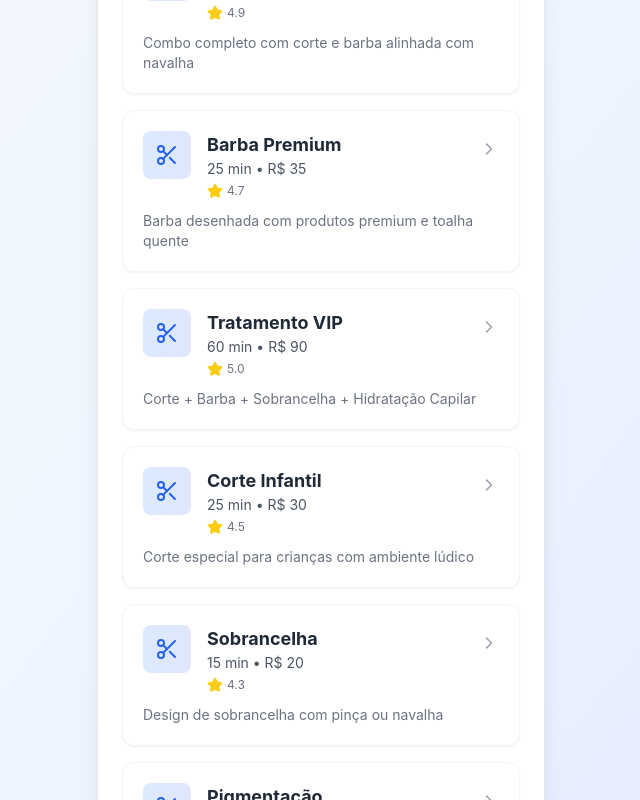
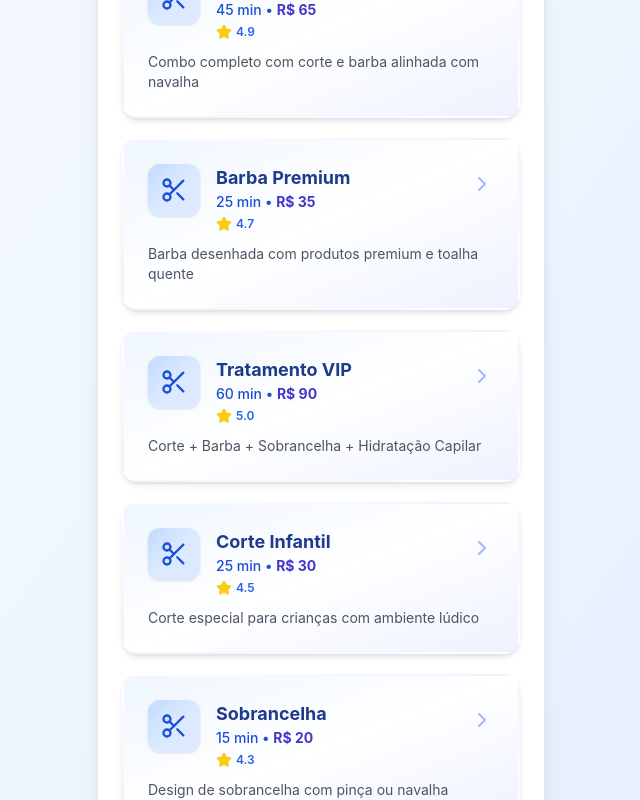
Before and after one commit to devmxs-code/trimgo-app, a React (Create React App) app: page / in a window 1280 px wide. Both pictures are taken after a click on the button "Agendar Agora". Shown: the part 583-1383 px from the top of the page, without its empty margins (319-959 px from the left). Built offline with nearby package versions, Linux system fonts and the light colour scheme.

Commit message:
Improve services list styling and enhance empty state message for better user experience

```diff
--- a/src/App.tsx
+++ b/src/App.tsx
@@ -534,42 +534,42 @@ Agradecemos sua preferência!`;
       </div>
 
       {/* Services List */}
-      <div className="grid gap-4">
+      <div className="grid gap-5">
         {filteredServices.length > 0 ? (
           filteredServices.map((service) => (
         <div
           key={service.id}
           onClick={() => handleServiceSelect(service)}
-              className="bg-white rounded-xl shadow-sm p-5 cursor-pointer hover:shadow-md transition-all duration-200 border border-gray-100 hover:border-blue-300 group"
+          className="bg-gradient-to-br from-blue-50 via-white to-indigo-50 rounded-2xl shadow-md p-6 cursor-pointer hover:shadow-lg transition-all duration-200 border-2 border-transparent hover:border-blue-400 group"
         >
           <div className="flex items-start justify-between">
             <div className="flex items-start space-x-4">
-                  <div className="bg-gradient-to-r from-blue-100 to-indigo-100 p-3 rounded-lg">
-                    <Scissors className="w-6 h-6 text-blue-600" />
+          <div className="bg-gradient-to-br from-blue-200 via-blue-100 to-indigo-100 p-3 rounded-xl shadow group-hover:from-blue-300 group-hover:to-indigo-200 transition-all">
+            <Scissors className="w-7 h-7 text-blue-700 group-hover:text-indigo-700" />
           </div>
           <div>
-                    <h3 className="font-bold text-lg text-gray-800 group-hover:text-blue-600">{service.name}</h3>
-                    <p className="text-gray-600 text-sm">{service.duration} min • R$ {service.price}</p>
+            <h3 className="font-bold text-lg text-blue-900 group-hover:text-blue-700">{service.name}</h3>
+            <p className="text-blue-700 text-sm font-medium">{service.duration} min • <span className="text-indigo-700 font-bold">R$ {service.price}</span></p>
             <div className="flex items-center mt-1">
               <Star className="w-4 h-4 text-yellow-400 fill-yellow-400" />
-                      <span className="text-xs text-gray-500 ml-1">{service.popularity.toFixed(1)}</span>
+              <span className="text-xs text-blue-600 ml-1 font-semibold">{service.popularity.toFixed(1)}</span>
             </div>
           </div>
             </div>
-                <ChevronRight className="w-5 h-5 text-gray-400 group-hover:text-blue-600 mt-2" />
+            <ChevronRight className="w-6 h-6 text-indigo-300 group-hover:text-blue-600 mt-2" />
           </div>
-              <p className="text-gray-500 text-sm mt-3">{service.description}</p>
+          <p className="text-gray-600 text-sm mt-3">{service.description}</p>
         </div>
           ))
         ) : (
-          <div className="bg-yellow-50 border border-yellow-200 p-4 rounded-xl text-center">
-            <p className="text-yellow-800">Nenhum serviço encontrado com esses critérios</p>
+          <div className="bg-gradient-to-r from-yellow-100 via-yellow-50 to-white border-2 border-yellow-200 p-6 rounded-2xl text-center shadow">
+        <p className="text-yellow-900 font-semibold">Nenhum serviço encontrado com esses critérios</p>
         <button
           onClick={() => {
             setSelectedCategory('Todos');
             setSearchQuery('');
           }}
-              className="text-blue-600 text-sm font-medium mt-2"
+          className="text-blue-700 text-sm font-bold mt-3 underline hover:text-indigo-700 transition"
         >
           Limpar filtros
         </button>
```
Lines whose indentation alone changed are shown as unchanged.
